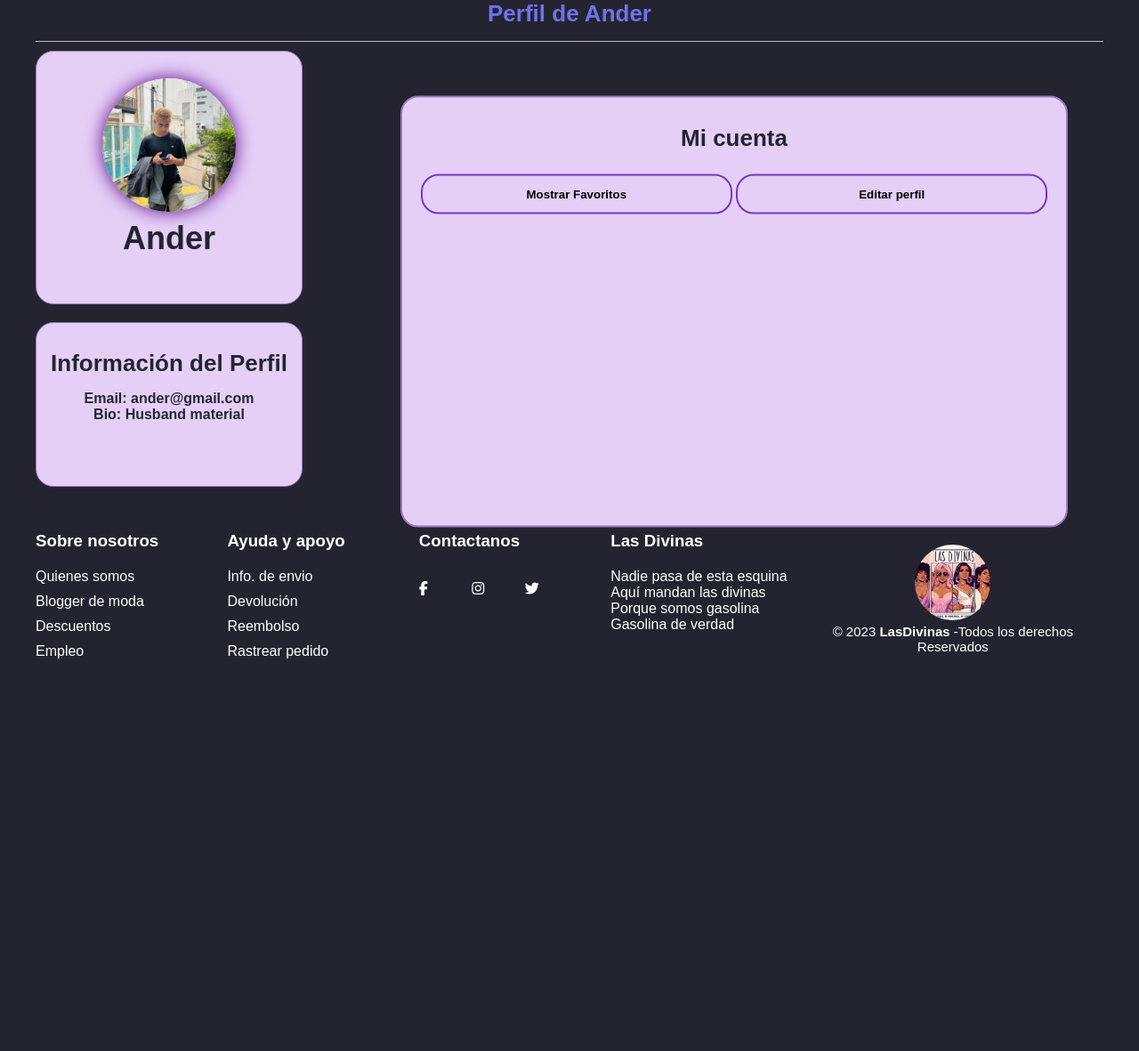
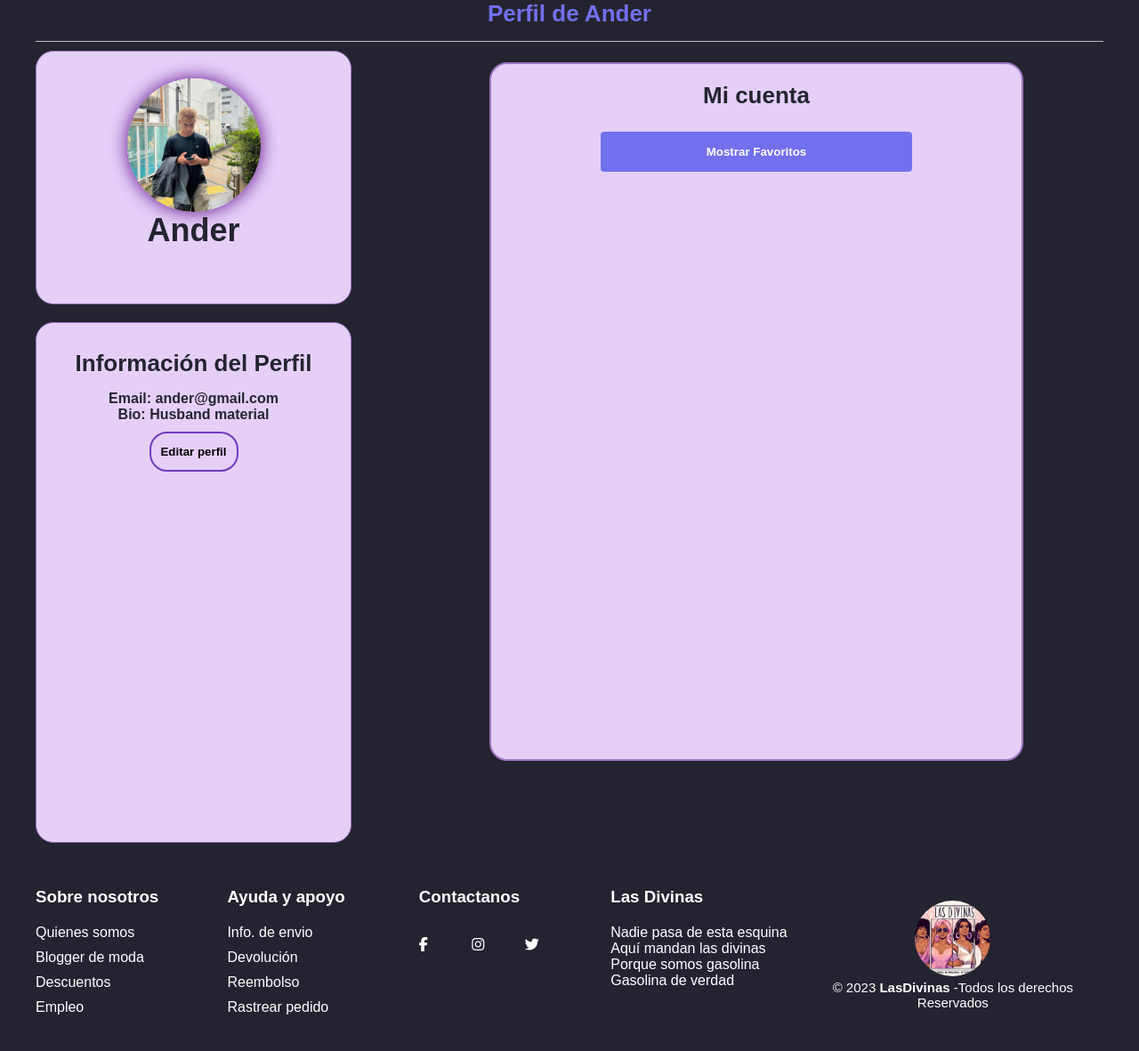
Before and after one commit to Anteiku-Kris/MiniProyecto3, a Django app: a page that uses RoyalStore/Core/Templates/registration/perfil.html in a window 1280 px wide. Shown: the part 60-1241 px from the top of the page at 89% size. Before the commit the page ends 800 px from the top, so only its background shows below. Run offline with Django 4.2, Linux system fonts and the light colour scheme; data comes from the database, SQL or seed files in the repository; both versions use the stored data as it was after the commit; some libraries are stand-ins or nearby versions.

Commit message:
Últimos arreglos en botones de productos y arreglo de perfil

```diff
--- a/RoyalStore/Core/Templates/registration/perfil.html
+++ b/RoyalStore/Core/Templates/registration/perfil.html
@@ -5,6 +5,7 @@
 
     <h2>Perfil de {{ user.username }}</h2>
 
+<div class="containerP">
 <div class="top">
     <!-- Mostrar la foto de perfil actual -->
     {% if profile.profile_picture %}
@@ -122,7 +124,7 @@
 
     .top{
         background-color: #E5CFF7;
-	    width: 300px;
+	    width: 355px;
 	    height: 285px;
 	    border-radius: 20px;
 	    border-style: solid;
@@ -159,8 +161,8 @@
 
     .info{
         background-color: #E5CFF7;
-	    width: 300px;
-	    height: 185px;
+	    width: 355px;
+	    height: 585px;
 	    border-radius: 20px;
 	    border-style: solid;
 	    border-width: 1px;
@@ -178,15 +180,36 @@
         text-align: center;
     }
 
+    .info button{
+        font-family: 'Poppins', sans-serif;
+        font-weight: 700;
+	    height: 45px;
+	    padding-left: 5px;
+	    padding-right: 5px;
+	    margin-bottom: 20px;
+	    margin-top: 10px;
+	    background-color: #E5CFF7;
+	    border-color: #713ABE;
+	    border-style: solid;
+    	border-radius: 20px;
+	    width: 100px;
+        cursor: pointer;
+    }
+
     .info h3{
         padding-bottom: 15px;
         font-size: 26px;
     }
 
-    .BTI {
+    .container {
+    display: flex;
+    justify-content: space-between;
+}
+
+.BTI {
     background-color: #E5CFF7;
     width: 750px;
-    height: 485px;
+    height: 785px;
     border-radius: 20px;
     border-style: solid;
     border-width: 2px;
@@ -199,10 +222,25 @@
     color: #242430;
     padding-bottom: 20px;
     position: absolute;
-    left: 450px;
+    left: 550px;
     right: 5px;
-    top: 50%; /* Posición vertical en el centro */
-    transform: translateY(-50%); /* Ajusta para centrar verticalmente */
+    top: 15%; /* Posición vertical en el centro /
+    transform: translateY(-50%); / Ajusta para centrar verticalmente */
+}
+
+.BTI {
+    max-width: 600px;
+    padding: 20px;
+}
+
+.top {
+    width: 355px;
+    height: 285px;
+    display: flex;
+    flex-direction: column;
+    align-items: center;
+    font-size: 36px;
+    padding-bottom: 20px;
 }
 
 .BTI h3{
@@ -322,6 +378,49 @@
         cursor: pointer;
     }
 
+
+
+#mostrarFavoritosBtn,
+#panelFavoritos {
+  margin-top: 10px;
+}
+
+#mostrarFavoritosBtn {
+  background-color: #7270ec;
+  color: white;
+  padding: 10px 15px;
+  border: none;
+  border-radius: 4px;
+  cursor: pointer;
+}
+
+#panelFavoritos {
+  display: none;
+  padding: 20px;
+  border-radius: 5px;
+}
+
+#panelFavoritos h3 {
+  margin-bottom: 15px;
+}
+
+#panelFavoritos ul {
+  list-style-type: none;
+  padding: 0;
+}
+
+#panelFavoritos li {
+  margin-bottom: 15px;
+}
+
+#panelFavoritos img {
+  max-width: 100%;
+  height: auto;
+  border-radius: 5px;
+  margin-bottom: 10px;
+}
+
+
 </style>
 
 {% include 'footer.html' %}
--- a/RoyalStore/static/css/styles.css
+++ b/RoyalStore/static/css/styles.css
@@ -727,22 +727,28 @@ img{
 .info-product a{
   border: none;
   background: none;
-  background-color: #000;
-  color: #fff;
+  background-color: #E5CFF7;
+  color: #000;
   padding: 15px 10px;
   cursor: pointer;
   text-align: center;
+  border-radius: 50px
 }
 
 .info-product button{
+  font-family: 'Poppins', sans-serif;
+  font-weight: 900px;
   border: none;
   background: none;
-  background-color: #000;
-  color: #fff;
-  padding: 15px 10px;
+  background-color: #E5CFF7;
+  color: #000;
+  padding: 15px 20px;
   cursor: pointer;
   text-align: center;
+  border-radius: 50px;
+  padding-left: 25px; /* Ajusta el espacio para el icono */
 }
+
 
 /* Estilos para el footer */
 
```
Also changed, not shown: other parts of RoyalStore/Core/Templates/registration/perfil.html (+35 -16 lines), RoyalStore/Core/Templates/products.html (+21 -108 lines), RoyalStore/db.sqlite3, RoyalStore/media/productos/Dimensiones_personalizadas_433x577_px-removebg-preview.png (added), RoyalStore/media/productos/Dimensiones_personalizadas_700x700_px-removebg-preview.png (added), RoyalStore/media/productos/Dimensiones_personalizadas_700x700_px-removebg-preview_1.png (added), RoyalStore/media/profile_pics/BLONDREW_IN_JAPANN.jpg (added), RoyalStore/media/profile_pics/BLONDREW_IN_JAPANN_LTyhf4z.jpg (added), RoyalStore/media/profile_pics/BLONDREW_IN_JAPANN_vY38JYD.jpg (added), RoyalStore/media/profile_pics/Dimensiones_personalizadas_700x700_px-removebg-preview_1.png (added).
